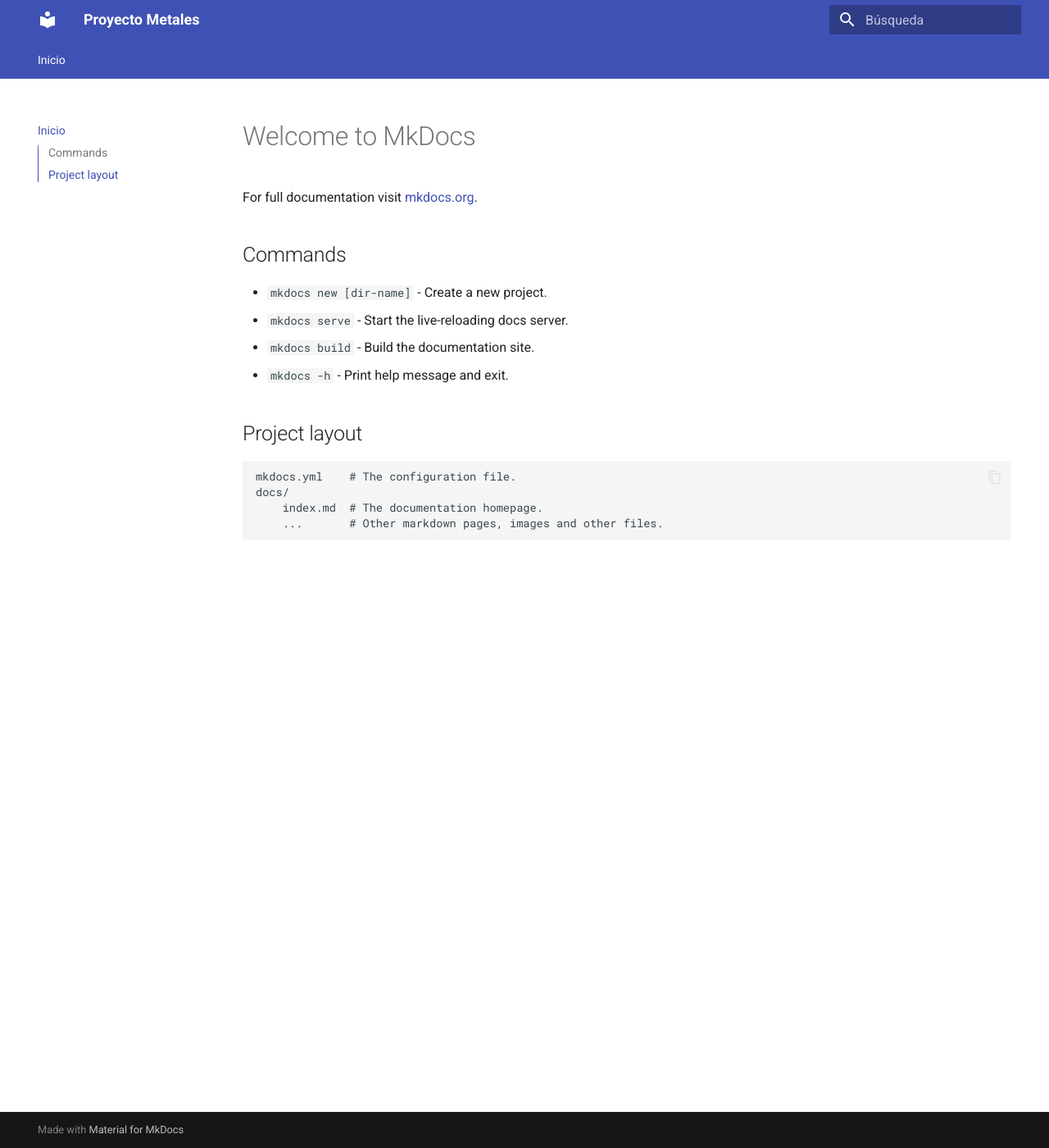
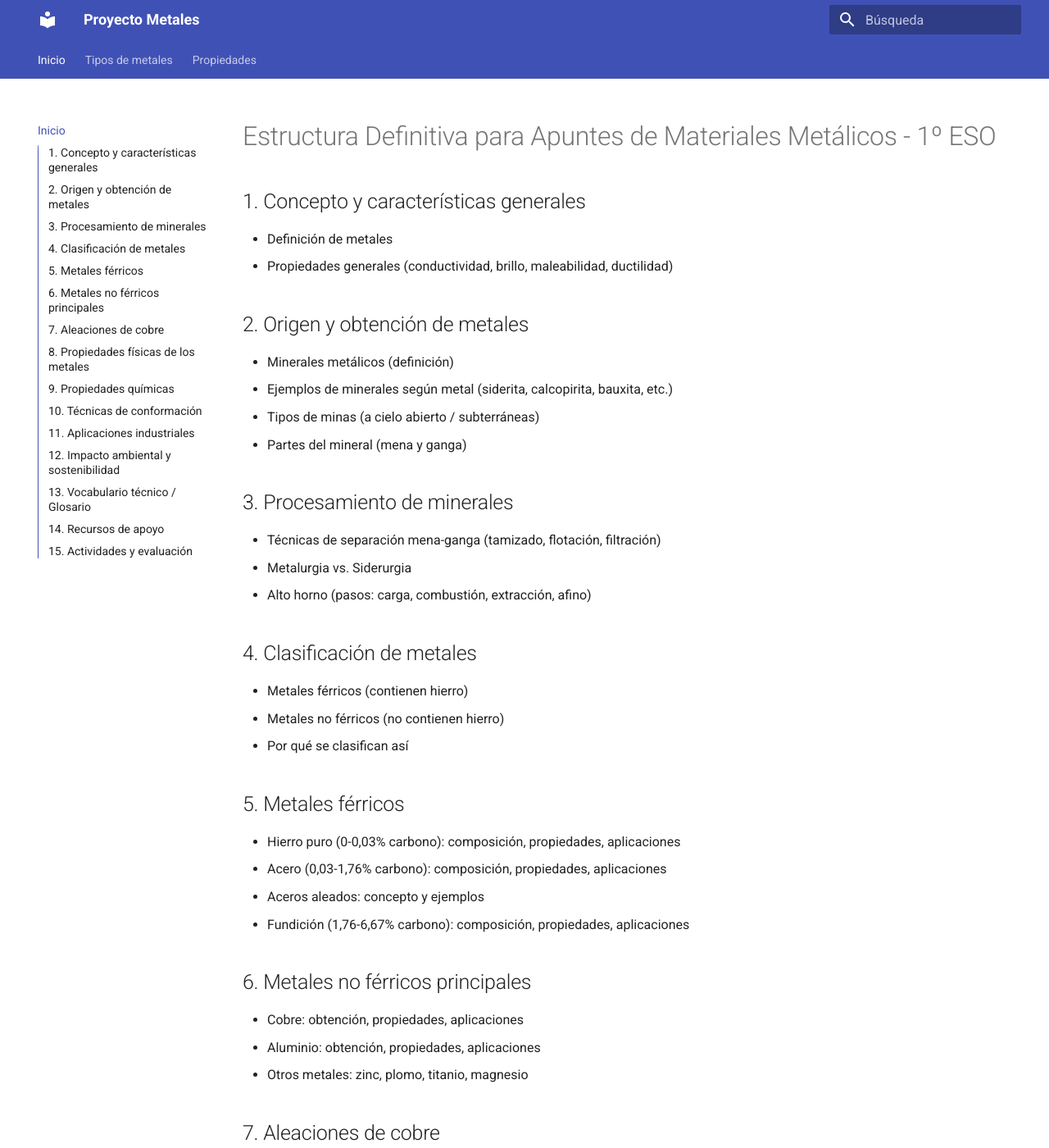
Before and after one commit to citius70/1eso_metales, an MkDocs documentation site: the page built from docs/index.md, in a window 1280 px wide and 1400 px high. Shown: the whole window at 82% size. Built offline with MkDocs 1.6.1 and Material for MkDocs 9.7.7, drawn with Linux system fonts in a browser that asks for light colours; some of the changed text lies outside the part shown.

Commit message:
Segundo commit del proyecto MkDocs Metales

```diff
--- a/docs/index.md
+++ b/docs/index.md
@@ -1,17 +1,81 @@
-# Welcome to MkDocs
+# Estructura Definitiva para Apuntes de Materiales Metálicos - 1º ESO
 
-For full documentation visit [mkdocs.org](https://www.mkdocs.org).
+## 1. Concepto y características generales
+- Definición de metales
+- Propiedades generales (conductividad, brillo, maleabilidad, ductilidad)
 
-## Commands
+## 2. Origen y obtención de metales
+- Minerales metálicos (definición)
+- Ejemplos de minerales según metal (siderita, calcopirita, bauxita, etc.)
+- Tipos de minas (a cielo abierto / subterráneas)
+- Partes del mineral (mena y ganga)
 
-* `mkdocs new [dir-name]` - Create a new project.
-* `mkdocs serve` - Start the live-reloading docs server.
-* `mkdocs build` - Build the documentation site.
-* `mkdocs -h` - Print help message and exit.
+## 3. Procesamiento de minerales
+- Técnicas de separación mena-ganga (tamizado, flotación, filtración)
+- Metalurgia vs. Siderurgia
+- Alto horno (pasos: carga, combustión, extracción, afino)
 
-## Project layout
+## 4. Clasificación de metales
+- Metales férricos (contienen hierro)
+- Metales no férricos (no contienen hierro)
+- Por qué se clasifican así
 
-    mkdocs.yml    # The configuration file.
-    docs/
-        index.md  # The documentation homepage.
-        ...       # Other markdown pages, images and other files.
+## 5. Metales férricos
+- Hierro puro (0-0,03% carbono): composición, propiedades, aplicaciones
+- Acero (0,03-1,76% carbono): composición, propiedades, aplicaciones
+- Aceros aleados: concepto y ejemplos
+- Fundición (1,76-6,67% carbono): composición, propiedades, aplicaciones
+
+## 6. Metales no férricos principales
+- Cobre: obtención, propiedades, aplicaciones
+- Aluminio: obtención, propiedades, aplicaciones
+- Otros metales: zinc, plomo, titanio, magnesio
+
+## 7. Aleaciones de cobre
+- Bronce (cobre + estaño): propiedades y aplicaciones
+- Latón (cobre + cinc): propiedades y aplicaciones
+
+## 8. Propiedades físicas de los metales
+- Propiedades mecánicas (dureza, resistencia, tenacidad, plasticidad)
+- Propiedades térmicas (fusibilidad, dilatación)
+- Propiedades eléctricas (conductividad)
+- Propiedades magnéticas
+
+## 9. Propiedades químicas
+- Corrosión y oxidación
+- Reciclabilidad
+
+## 10. Técnicas de conformación
+- Moldeo y fundición
+- Forja y estampación
+- Embutición
+- Laminación
+- Trefilado
+- Extrusión
+
+## 11. Aplicaciones industriales
+- Construcción y estructuras
+- Automovilística y naval
+- Electricidad y telecomunicaciones
+- Herramientas y maquinaria
+- Usos decorativos
+
+## 12. Impacto ambiental y sostenibilidad
+- Extracción minera
+- Residuos y contaminación
+- Importancia del reciclaje
+- Ejemplos de metales reciclables
+
+## 13. Vocabulario técnico / Glosario
+- Términos clave definidos de forma clara y adaptada al nivel
+
+## 14. Recursos de apoyo
+- Tablas comparativas de propiedades
+- Imágenes de minerales y procesos
+- Esquemas simplificados del alto horno
+- Infografías de usos y aplicaciones
+
+## 15. Actividades y evaluación
+- Preguntas tipo test
+- Ejercicios prácticos
+- Casos de aplicación
--- a/mkdocs.yml
+++ b/mkdocs.yml
@@ -4,8 +4,16 @@
   language: es
   features:
     - navigation.tabs
-    - navigation.sections
     - content.code.copy
     - toc.integrate
+
+plugins:
+  - search
+  - minify
+  - git-revision-date-localized:
+      locale: es
+
 nav:
   - Inicio: index.md
+  - Tipos de metales: tipos.md
+  - Propiedades: propiedades.md
```
Also changed, not shown: 1 other file.
